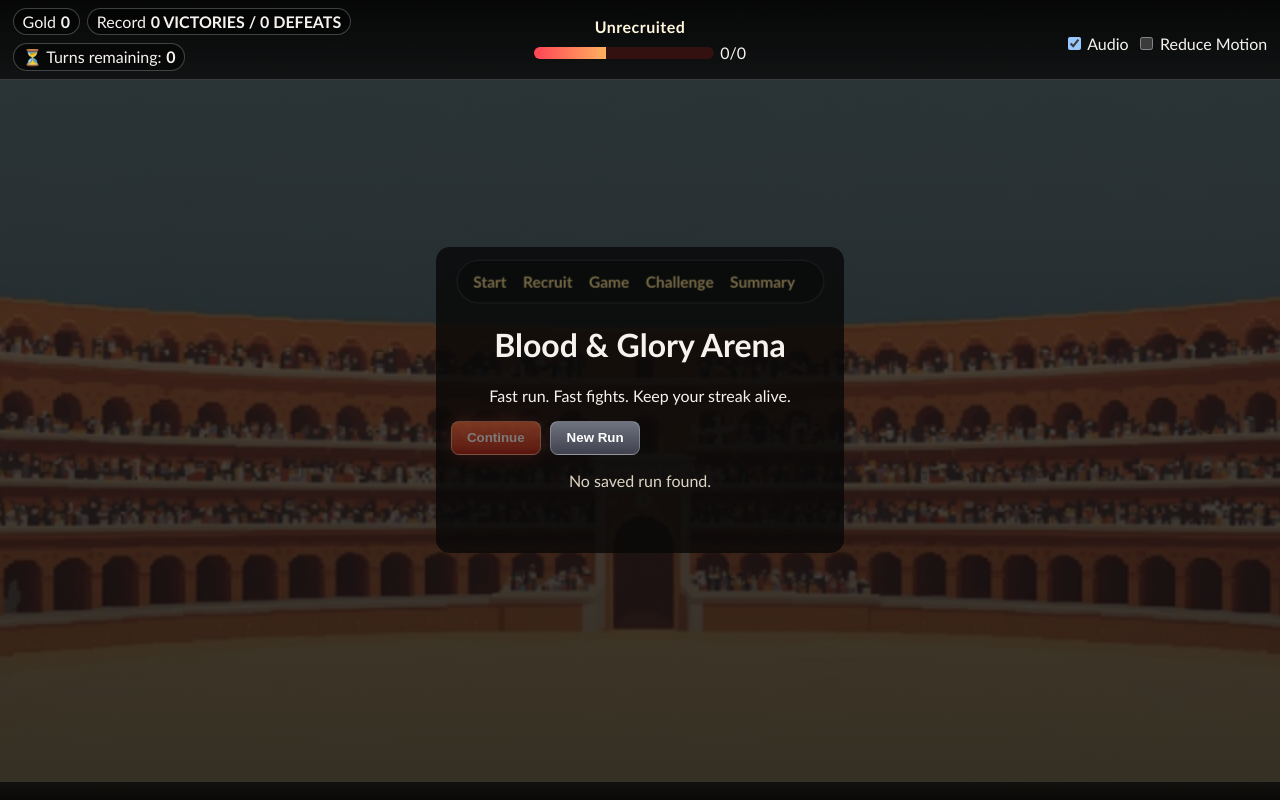
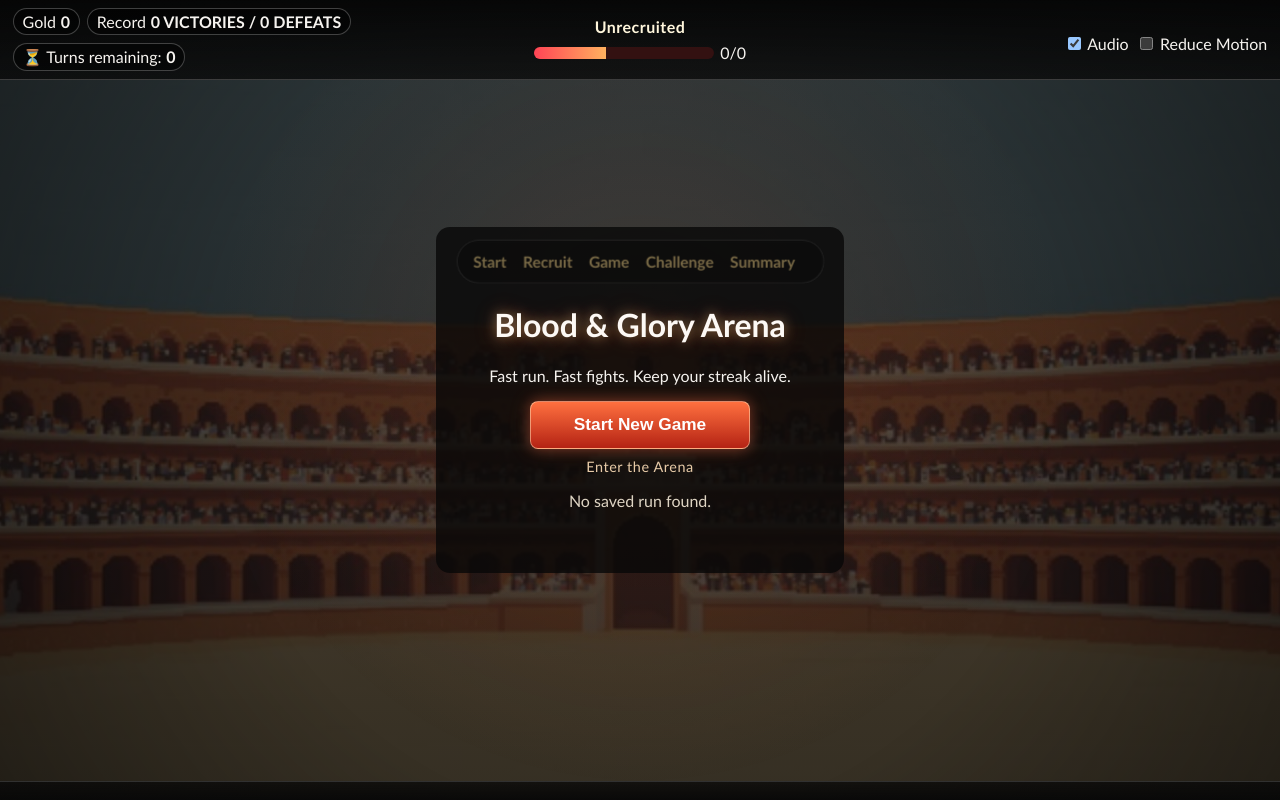
Before and after one commit to barbierir/Arena, a website: page public/index.html in a window 1280 px wide. Drawn offline with Linux system fonts and the light colour scheme.

Commit message:
Polish start screen arcade visuals and rename start action

```diff
--- a/public/index.html
+++ b/public/index.html
@@ -15,6 +15,7 @@
         <h1>Blood & Glory Arena</h1>
         <p>Fast run. Fast fights. Keep your streak alive.</p>
         <div class="row" id="startActions"></div>
+        <p id="arenaHint" class="arena-hint hidden" aria-hidden="true">Enter the Arena</p>
         <p id="status" class="muted"></p>
         <button id="detailsToggle" class="btn-secondary hidden">Details</button>
         <p id="savedId" class="muted hidden"></p>
@@ -38,11 +39,16 @@
       function renderButtons(run) {
         const hasRun = !!run;
         const hasGladiator = hasRun && run.roster && run.roster.length > 0;
+        const arenaHint = document.getElementById('arenaHint');
+        const startButtonClass = hasRun ? 'btn-secondary start-new-btn' : 'btn--primary-arcade start-new-btn start-new-btn--primary';
         startActions.innerHTML = `
-          <button class="btn--primary-arcade" id="continueBtn" ${hasRun ? '' : 'disabled'}>Continue</button>
-          <button class="btn-secondary" id="newRunBtn">New Run</button>
+          ${hasRun ? '<button class="btn--primary-arcade" id="continueBtn">Continue</button>' : ''}
+          <button class="${startButtonClass}" id="newRunBtn">Start New Game</button>
           ${hasGladiator ? '<button class="btn-primary-alt" id="instantFightBtn">Instant Fight</button>' : ''}
         `;
+        arenaHint.classList.toggle('hidden', hasRun);
+        arenaHint.setAttribute('aria-hidden', hasRun ? 'true' : 'false');
+
         document.getElementById('continueBtn')?.addEventListener('click', () => {
           location.href = hasGladiator ? '/game.html' : '/recruit.html';
         });
@@ -50,11 +56,16 @@
           localStorage.setItem('arenaInstantFight', 'true');
           location.href = '/game.html';
         });
-        document.getElementById('newRunBtn').addEventListener('click', async () => {
+        const newRunBtn = document.getElementById('newRunBtn');
+        newRunBtn.addEventListener('click', async () => {
           if (newRunInFlight) return;
+          newRunBtn.classList.remove('is-click-bounce');
+          void newRunBtn.offsetWidth;
+          newRunBtn.classList.add('is-click-bounce');
+          setTimeout(() => newRunBtn.classList.remove('is-click-bounce'), 240);
           Api.clearError();
           newRunInFlight = true;
-          document.getElementById('newRunBtn').disabled = true;
+          newRunBtn.disabled = true;
           try {
             const data = await Api.request('/api/run/new', { method: 'POST', headers: Api.jsonHeaders(), body: JSON.stringify({}) });
             Api.setPlayerId(data.playerId);
@@ -67,7 +78,7 @@
             location.href = '/game.html';
           } catch (error) {
             newRunInFlight = false;
-            document.getElementById('newRunBtn').disabled = false;
+            newRunBtn.disabled = false;
             Api.showError(error);
           }
         });
--- a/public/ui.css
+++ b/public/ui.css
@@ -1,5 +1,89 @@
 body.arcade-mode { padding: 80px 0 80px; }
 body.arcade-mode nav { opacity: .45; transform: scale(.97); }
+
+
+body.index-page.arcade-mode {
+  position: relative;
+  isolation: isolate;
+}
+
+body.index-page.arcade-mode::before {
+  content: "";
+  position: fixed;
+  inset: 0;
+  pointer-events: none;
+  z-index: -1;
+  background:
+    radial-gradient(circle at 50% 45%, rgba(255, 132, 76, 0.12), rgba(255, 132, 76, 0) 55%),
+    radial-gradient(circle at center, rgba(0, 0, 0, 0) 56%, rgba(0, 0, 0, 0.36) 100%);
+}
+
+body.index-page.arcade-mode .hero-card h1 {
+  filter: brightness(1);
+  text-shadow: 0 0 10px rgba(255, 194, 126, 0.45), 0 0 20px rgba(255, 96, 58, 0.28);
+  animation: arcade-title-glow 2.8s ease-in-out infinite;
+}
+
+body.index-page.arcade-mode #startActions {
+  justify-content: center;
+  align-items: center;
+}
+
+body.index-page.arcade-mode .start-new-btn--primary {
+  font-size: 1.08rem;
+  padding: 0.78rem 1.4rem;
+  min-width: 220px;
+  box-shadow: 0 0 16px rgba(255, 94, 60, 0.42), 0 0 26px rgba(255, 135, 82, 0.22);
+  animation: arcade-cta-pulse 2.7s ease-in-out infinite;
+}
+
+body.index-page.arcade-mode .start-new-btn--primary:hover:not(:disabled) {
+  transform: translateY(-1px) scale(1.03);
+}
+
+body.index-page.arcade-mode .start-new-btn.is-click-bounce {
+  animation: arcade-click-bounce 230ms cubic-bezier(.2, .9, .25, 1.15) 1;
+}
+
+.arena-hint {
+  margin: -0.2rem 0 0.45rem;
+  font-size: 0.9rem;
+  letter-spacing: 0.04em;
+  color: rgba(255, 224, 185, 0.9);
+  opacity: 0;
+  animation: arena-hint-fade-in 700ms ease-out 120ms forwards;
+}
+
+@keyframes arcade-title-glow {
+  0%, 100% {
+    filter: brightness(1);
+    text-shadow: 0 0 10px rgba(255, 194, 126, 0.45), 0 0 20px rgba(255, 96, 58, 0.26);
+  }
+  50% {
+    filter: brightness(1.07);
+    text-shadow: 0 0 14px rgba(255, 207, 146, 0.6), 0 0 28px rgba(255, 116, 72, 0.4);
+  }
+}
+
+@keyframes arcade-cta-pulse {
+  0%, 100% {
+    box-shadow: 0 0 12px rgba(255, 94, 60, 0.3), 0 0 20px rgba(255, 135, 82, 0.18);
+  }
+  50% {
+    box-shadow: 0 0 18px rgba(255, 94, 60, 0.45), 0 0 30px rgba(255, 149, 92, 0.28);
+  }
+}
+
+@keyframes arcade-click-bounce {
+  0% { transform: scale(1); }
+  45% { transform: scale(0.95); }
+  100% { transform: scale(1); }
+}
+
+@keyframes arena-hint-fade-in {
+  from { opacity: 0; transform: translateY(3px); }
+  to { opacity: 1; transform: translateY(0); }
+}
 .hud { position: fixed; top: 0; left: 0; right: 0; z-index: 1300; display: grid; grid-template-columns: 1fr 1fr 1fr; gap: .5rem; padding: .5rem .8rem; background: linear-gradient(180deg, rgba(5,5,5,.96), rgba(10,10,10,.78)); border-bottom: 1px solid rgba(255,255,255,.22); }
 .hud-col { display: flex; gap: .45rem; align-items: center; }
 .hud-left { justify-content: flex-start; flex-wrap: wrap; }
@@ -89,6 +173,20 @@ body.arcade-mode nav { opacity: .45; transform: scale(.97); }
 @keyframes glow{0%,100%{filter:brightness(1)}50%{filter:brightness(1.2)}}
 @keyframes hud-pulse{0%{transform:scale(1)}50%{transform:scale(1.07)}100%{transform:scale(1)}}
 .reduce-motion *{animation-duration:.01ms !important;animation-iteration-count:1 !important;transition-duration:.01ms !important}
+.reduce-motion body.index-page.arcade-mode::before,
+body.index-page.arcade-mode.reduce-motion::before { display: none; }
+
+
+@media (prefers-reduced-motion: reduce) {
+  body.index-page.arcade-mode::before { display: none; }
+  body.index-page.arcade-mode .hero-card h1,
+  body.index-page.arcade-mode .start-new-btn--primary,
+  body.index-page.arcade-mode .start-new-btn.is-click-bounce,
+  .arena-hint {
+    animation: none !important;
+    transition: none !important;
+  }
+}
 
 @media (max-width: 780px) {
   body.arcade-mode { padding-top: 116px; }
```
